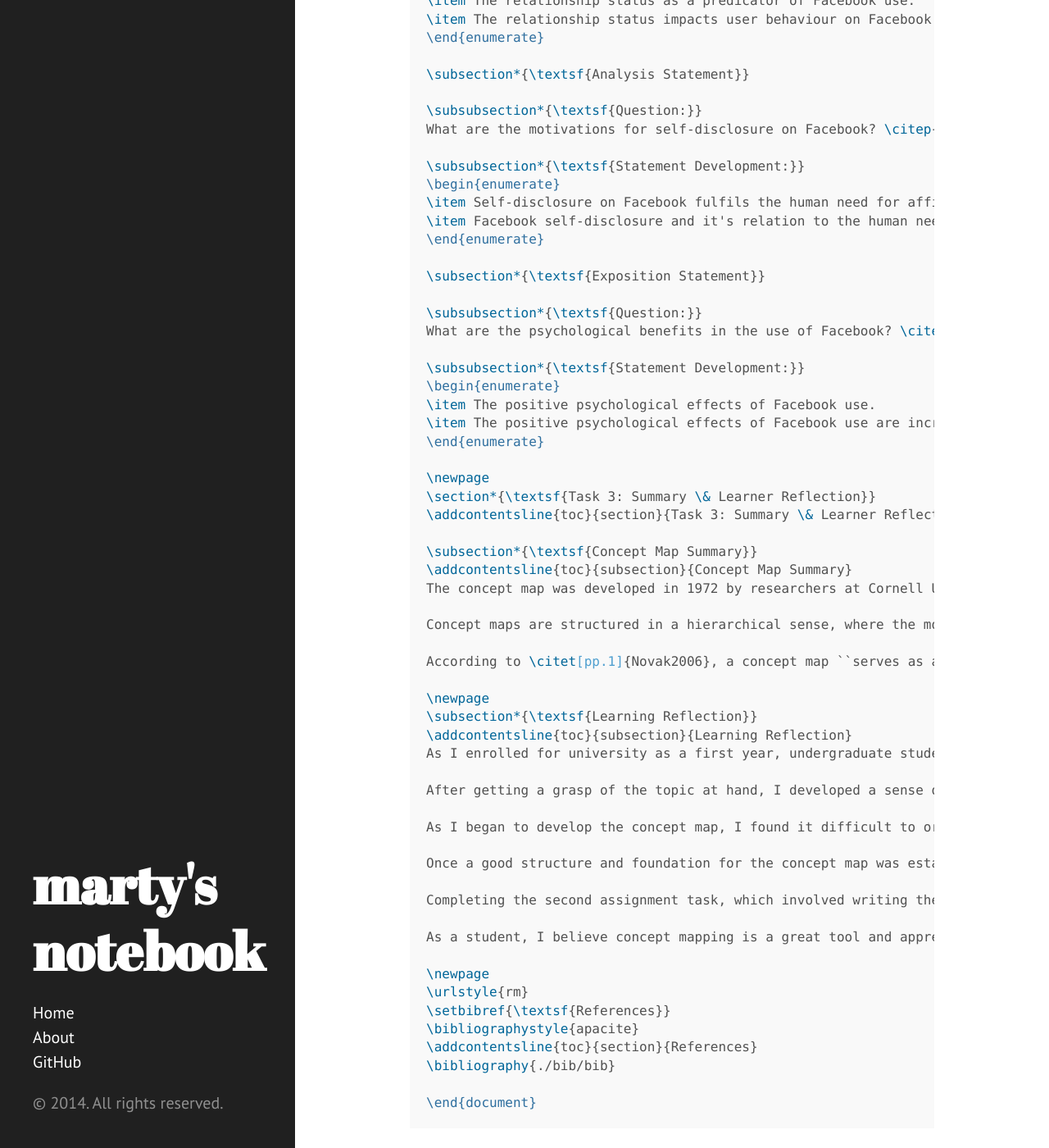
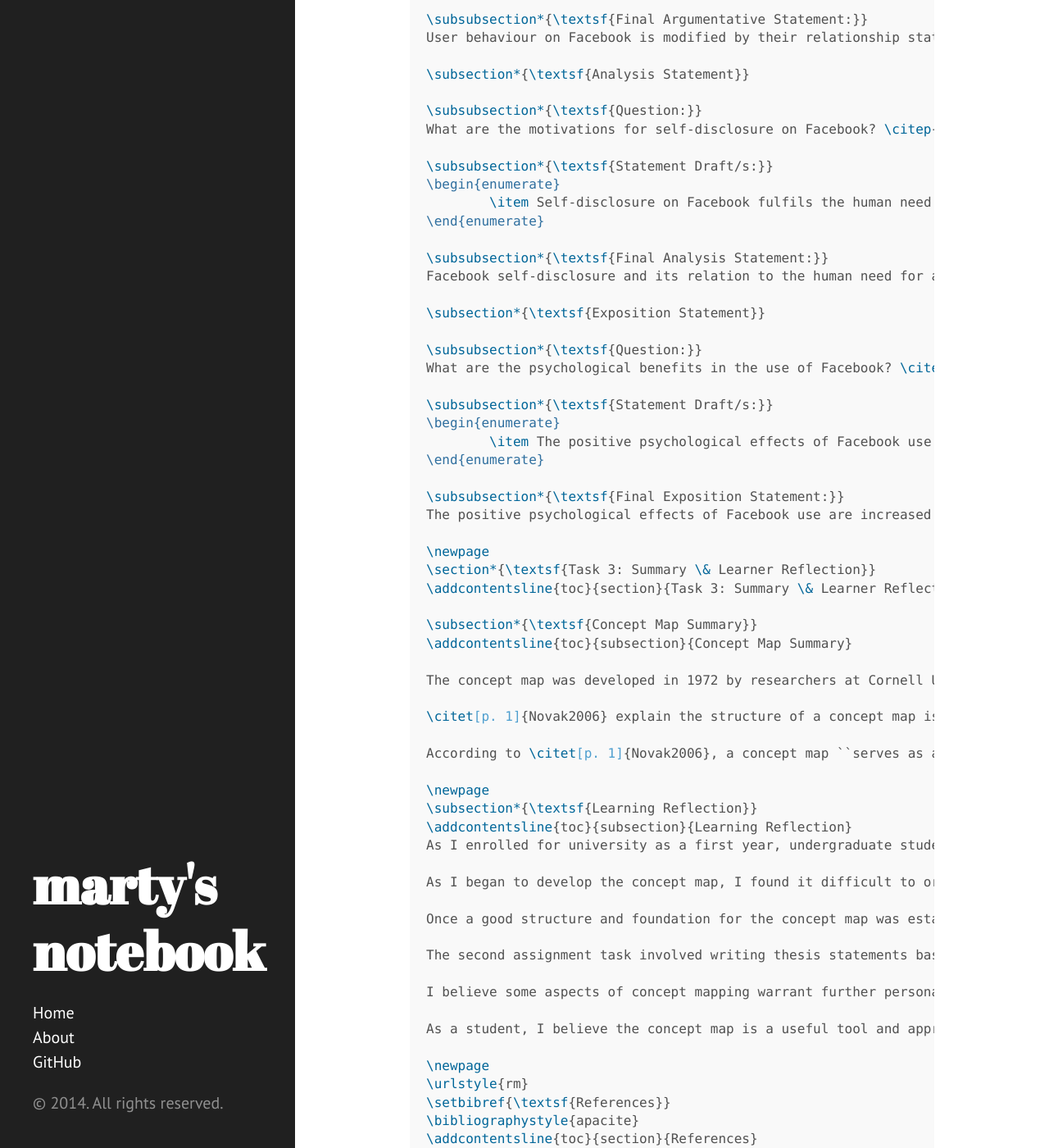
Before and after one commit to martymcflywa/martymcflywa.github.io, a Jekyll site: the page built from _posts/2014-08-25-latex-first-go.md, in a window 1280 px wide and 1400 px high, scrolled down 3775 px. Shown: the whole window at 82% size. Built offline with Jekyll 4.4.1, drawn with Linux system fonts in a browser that asks for light colours; Markdown is read by kramdown in place of the engine named in the settings; some of the changed text lies outside the part shown.

Commit message:
updated latex first go post

```diff
--- a/_posts/2014-08-25-latex-first-go.md
+++ b/_posts/2014-08-25-latex-first-go.md
@@ -92,7 +93,7 @@
 % front matter
 \title{Edith Cowan University\\CSG1132\\Communicating in an IT Environment\\Assignment 1a}
 \author{Concept Map, Thesis Statements \& Learner Reflection\\\\
-		Martin Ponce\\Student 10371381\\Tutor: Dr. Mark Brogan}
+		Martin Ponce\\Student 10371381\\\\Tutor: Dr. Mark Brogan}
 \date{August 24, 2014}
 
 \begin{document}
@@ -115,32 +116,29 @@
 
 \subsection*{\textsf{Concept Map Reference List}}
 \begin{itemize}
-\item \citet*{Pai2013}
-\item \citet*{McAndrew2012}
-\item \citet*{Nadkarni2012}
-\item \citet*{Moore2012}
-\item \citet*{Ross2009}
-\item \citet*{Toma2013}
-\item \citet*{Ellison2007}
-\item \citet*{Park2011}
-\item \citet*{Anderson2012}
-\item \citet*{Ku2013}
-\item \citet*{Rosen2013}
-\item \citet*{Trottier2012}
-\item \citet*{Kwan2013}
+	\item \citet*{Pai2013}
+	\item \citet*{McAndrew2012}
+	\item \citet*{Nadkarni2012}
+	\item \citet*{Moore2012}
+	\item \citet*{Ross2009}
+	\item \citet*{Toma2013}
+	\item \citet*{Ellison2007}
+	\item \citet*{Park2011}
+	\item \citet*{Anderson2012}
+	\item \citet*{Ku2013}
+	\item \citet*{Rosen2013}
+	\item \citet*{Trottier2012}
+	\item \citet*{Kwan2013}
 \end{itemize}
 
 \newpage
-\newgeometry{hmargin=3cm,vmargin=2.5cm}
-\thispagestyle{fancylscape}
 \begin{landscape}
-\begin{figure}[H]
-	\centering
-	\caption{Concept map}
-	\includegraphics[scale=0.16]{./img/CSG1132_Facebook_Cmap_v9.png}
-\end{figure}
+	\begin{figure} % empty figure, just using to add caption
+		\centering
+		\caption{Concept map}
+	\end{figure}
+	\includepdf[landscape, turn=true, pagecommand={\thispagestyle{fancylscape}}]{./img/CSG1132_Facebook_Cmap_v9.pdf}
 \end{landscape}
-\restoregeometry
 
 \newpage
 \section*{\textsf{Task 2: Thesis Statements}}
@@ -152,35 +150,41 @@
 
 Can a user's relationship status affect their usage of Facebook? \citep{McAndrew2012}.
 
-\subsubsection*{\textsf{Statement Development:}}
+\subsubsection*{\textsf{Statement Draft/s:}}
 \begin{enumerate}
-\item The relationship status: Modifying user behaviour on Facebook.
-\item A user's relationship status as a behaviour modifier on Facebook.
-\item The relationship status as a predicator of Facebook use.
-\item The relationship status impacts user behaviour on Facebook.
+	\item A user's relationship status as a behaviour modifier on Facebook.
+	\item The relationship status as a predicator of Facebook use.
+	\item The relationship status: Modifying user behaviour on Facebook.
 \end{enumerate}
+
+\subsubsection*{\textsf{Final Argumentative Statement:}}
+User behaviour on Facebook is modified by their relationship status.
 
 \subsection*{\textsf{Analysis Statement}}
 
 \subsubsection*{\textsf{Question:}}
 What are the motivations for self-disclosure on Facebook? \citep{Park2011}.
 
-\subsubsection*{\textsf{Statement Development:}}
+\subsubsection*{\textsf{Statement Draft/s:}}
 \begin{enumerate}
-\item Self-disclosure on Facebook fulfils the human need for affiliation.
-\item Facebook self-disclosure and it's relation to the human need for affiliation.
+	\item Self-disclosure on Facebook fulfils the human need for affiliation.
 \end{enumerate}
+
+\subsubsection*{\textsf{Final Analysis Statement:}}
+Facebook self-disclosure and its relation to the human need for affiliation.
 
 \subsection*{\textsf{Exposition Statement}}
 
 \subsubsection*{\textsf{Question:}}
 What are the psychological benefits in the use of Facebook? \citep{Toma2013}.
 
-\subsubsection*{\textsf{Statement Development:}}
+\subsubsection*{\textsf{Statement Draft/s:}}
 \begin{enumerate}
-\item The positive psychological effects of Facebook use.
-\item The positive psychological effects of Facebook use are increased perceptions of self-worth and self-integrity.
+	\item The positive psychological effects of Facebook use.
 \end{enumerate}
+
+\subsubsection*{\textsf{Final Exposition Statement:}}
+The positive psychological effects of Facebook use are increased perceptions of self-worth and self-integrity.
 
 \newpage
 \section*{\textsf{Task 3: Summary \& Learner Reflection}}
@@ -188,26 +192,27 @@
 
 \subsection*{\textsf{Concept Map Summary}}
 \addcontentsline{toc}{subsection}{Concept Map Summary}
-The concept map was developed in 1972 by researchers at Cornell Univesity and is used as a tool to visually organise and present knowledge, usually in reference to a focus question or topic \citep{Novak2006, Hilbert2009}. \citet[pp. 267]{Hilbert2009} explains that concept mapping is ``based on Ausebel's assimilation theory of cognitive learning''. A concept map consists of a collection of concepts that relate to a particular subject or problem domain, and are written inside bubbles or `nodes' which are then linked together with lines to display their associations with one another. Unlike mind maps, these lines are labelled to express the relationships between these linked concepts, otherwise referred to as ``path labelling'' by \citet[pp. 790]{Rodriguez-Priego2013}.\\
 
-Concept maps are structured in a hierarchical sense, where the most general concepts are displayed at the top of the map, and more specific, less inclusive concepts are drawn towards the bottom of the map \citep{Novak2006}. Another characteristic of a concept map is its non-linearity. Concept maps have the ability to `cross-link' and display relationships between concepts in separate domains within the given topic. Such cross-links demonstrates that the researcher has developed a deeper understanding of the topic, has created new understanding through the research, and is able to express relationships and propositions between outlying concepts that may have not been immediately evident prior to research \citep{Novak2006}. This method is in contrast to a mind map where such flexibility or specificity is not required to be expressed, and concepts are only linked to their direct counterparts without the ability to label identified relationships explicitly.\\
+The concept map was developed in 1972 by researchers at Cornell Univesity and is used as a tool to visually organise and present knowledge, commonly in reference to a focus question \citep{Novak2006}. A concept map consists of a collection of concepts that relate to a particular subject or problem domain, and are written inside bubbles or ``nodes'' which are then linked together with lines to express their associations with one another \citep{Novak2006}. Unlike mind maps, connecting lines are labelled to express the relationships between linked concepts, otherwise referred to as ``path labelling'' by \citet[p. 790]{Rodriguez-Priego2013}. Path labels are constructed with ``linking words'', and concepts connected together with these linking words create ``propositons'' from which ``meaningful statements'' can be derived. \citep[p. 1]{Novak2006}.\\
 
-According to \citet[pp.1]{Novak2006}, a concept map ``serves as a kind of \emph{template} or \emph{scaffold} to help organize knowledge and to structure it''. It is due to this structure that concept maps may be used to define the scope of the topic to be researched and assists in identifying knowledge gaps in domains where further research could be gathered \citep{Novak2006}. As stated previously, concept maps display information in an organised, non-linear manner which allows for scalablility so that new concepts can be logically connected to pre-existing nodes and assists in organising information as they are found during research \citep{Novak2006}. Concept maps facilitate in the organisation of information gathered from study or research from many sources in a coherent and flexible manner which makes it a valued tool for learning.
+\citet[p. 1]{Novak2006} explain the structure of a concept map is ``represented in a hierarchical fashion with the most inclusive, most general concepts at the top of the map and the more specific, less general concepts arranged hierarchically below''. Another structural element within concept maps are ``cross-links'' between sub-domains \citep[p. 1]{Novak2006}. This is in contrast to mind maps, where the only links that exist are between parent/child domains. Cross-links demonstrate a deeper understanding, and the ``creation of new thinking'', expressing relationships and propositions between sub-domains that may have not been immediately evident prior to research or learning \citep[p. 1]{Novak2006}.\\
+
+According to \citet[p. 1]{Novak2006}, a concept map ``serves as a kind of \emph{template} or \emph{scaffold} to help organize knowledge and to structure it''. The structure of a concept map may be used to define the scope of the domain to be researched and assists in identifying knowledge gaps in sub-domains where further research could be gathered \citep{Novak2006}. The ``scaffolding'' behaviour of a concept map provides scalability, allowing new concepts to be logically connected to pre-existing nodes and assists in organising information as they are found during research \citep{Novak2006}. Due to their structure and abilities, concept maps facilitate in the organisation of information gathered during study or research from many sources in a coherent and flexible manner, which makes concept maps a valued tool for ``meaningful learning'' \citep[p. 1]{Novak2006}.
 
 \newpage
 \subsection*{\textsf{Learning Reflection}}
 \addcontentsline{toc}{subsection}{Learning Reflection}
-As I enrolled for university as a first year, undergraduate student, one of my main concerns was academic writing. I understood that this was something I would be expected to do and was concerned about my ability to perform in this area. Concept mapping has helped me break down the overwhelming amount of information from peer-reviewed journal articles into smaller digestible pieces and make sense of the information I was taking in.\\
+As I enrolled for university as a first year, undergraduate student, one of my main concerns was academic writing. I understood that this was something I would be expected to do and was concerned about my ability to perform in this area. Concept mapping has helped me break down the overwhelming amount of information from peer-reviewed journal articles into smaller, digestible pieces and make sense of the information I was taking in.\\
 
-After getting a grasp of the topic at hand, I developed a sense of which documents would become valuable for the assignment by scanning the abstracts to determine if the article is relevant to my research. This allowed me to cut down my quickly growing reading list.\\
+As I began to develop the concept map, I found it difficult to organise the information in any kind of hierarchy and started my way from the bottom, with the most specific concepts. This resulted in concept maps that appeared more like mind maps. I found \citet{Novak2006} ``The Theory Underlying Concept Maps and How To Construct and Use Them'' a valuable resource and used the methods outlined in the article. In particular, I found the \emph{Parking Lot} method the most useful, dropping concepts into the map as I was reading articles, and then deciding on their associations after I finished reading, and gained a clearer understanding of the relationships between the concepts.\\
 
-As I began to develop the concept map, I found it difficult to organise the information in any kind of hierarchy and started my way from the bottom, with the most specific concepts. This resulted in concept maps that seemed more like mind maps. I found \citet{Novak2006} ``The Theory Underlying Concept Maps and How To Construct and Use Them'' a valuable resource and used the methods outlined in the article. In particular, I found the \emph{parking lot} method the most useful, dropping concepts into the map as I was reading articles, and then deciding on their associations after I finished reading and developed a better understanding of the relationships between the concepts.\\
+Once a good structure and foundation for the concept map was established, it was easier to identify cross-links between different concepts. The difficult part was deciding which cross-links were most important, and deciding how to present those links with so many lines intersecting and overlapping each other. This resulted in many iterations of the map, while I attempted to arrange concepts in a hierarchical sense while accommodating for these cross-links.\\
 
-Once a good structure and foundation for the concept map was established, it was easier to identify cross-links between different concepts. The difficult part was deciding which cross-links were most important, and deciding how to present these links with so many lines intersecting and overlapping each other. This resulted in many iterations of the map, while I attempted to arrange concepts in a hierarchical sense while accommodating for these cross-links.\\
+The second assignment task involved writing thesis statements based on articles we have used for researching the focus question. Completing this task provided a different perspective to the journal articles, which assisted in identifying further cross-links. Completing this exercise also highlighted the most important cross-links which motivated me to redesign the concept map once more to emphasise those links.\\
 
-Completing the second assignment task, which involved writing thesis statements based on articles, provided a different view and helped identify even more cross-links from the articles. Completing this exercise also highlighted the most important cross-links and has motivated me to redesign the concept map once more to emphasise those links.\\
+I believe some aspects of concept mapping warrant further personal exploration. \href{http://cmap.ihmc.us/}{Cmap Tools}' online collaborative functions have the potential to be exploited and I believe this would benefit off-campus students greatly. I requested the help of some members of my group from a different unit to assist me in trying these collaborative functions. Unfortunately I did not get a response but I wish to pursue this exploration further. Expressing concepts where the opinion or view of one article contradicts the opinion or view of another is an area that I found challenging to portray on a concept map and wish to investigate such methods.\\
 
-As a student, I believe concept mapping is a great tool and appreciate its value when used correctly for academic writing. It helps make sense of information that come from a variety of sources and assists in identifying/generating new ideas. I have started using the tool for other units, and find it particularly useful for a systems analysis assignment, where there are many moving parts and concept mapping allowed me to get a broad overview of the system before making decisions. I understand there are formal ways of modelling a system, but the concept map allowed me to visualise and understand the system very quickly with specific detail without having to learn any particular modelling methodology first. I look forward to more opportunities where I can use concept maps and truly appreciate being introduced to this wonderful tool for learning.
+As a student, I believe the concept map is a useful tool and appreciate its value for academic writing. It assisted in making sense of information that came from a variety of articles and provided a visualized overview of the new ideas and concepts that I was taking in. Concept maps will be a valuable asset to my academic career at university and I look forward to more opportunities where I can utilise this wonderful tool for learning.
 
 \newpage
 \urlstyle{rm}
```
Also changed, not shown: other parts of _posts/2014-08-25-latex-first-go.md (+3 -2 lines).
